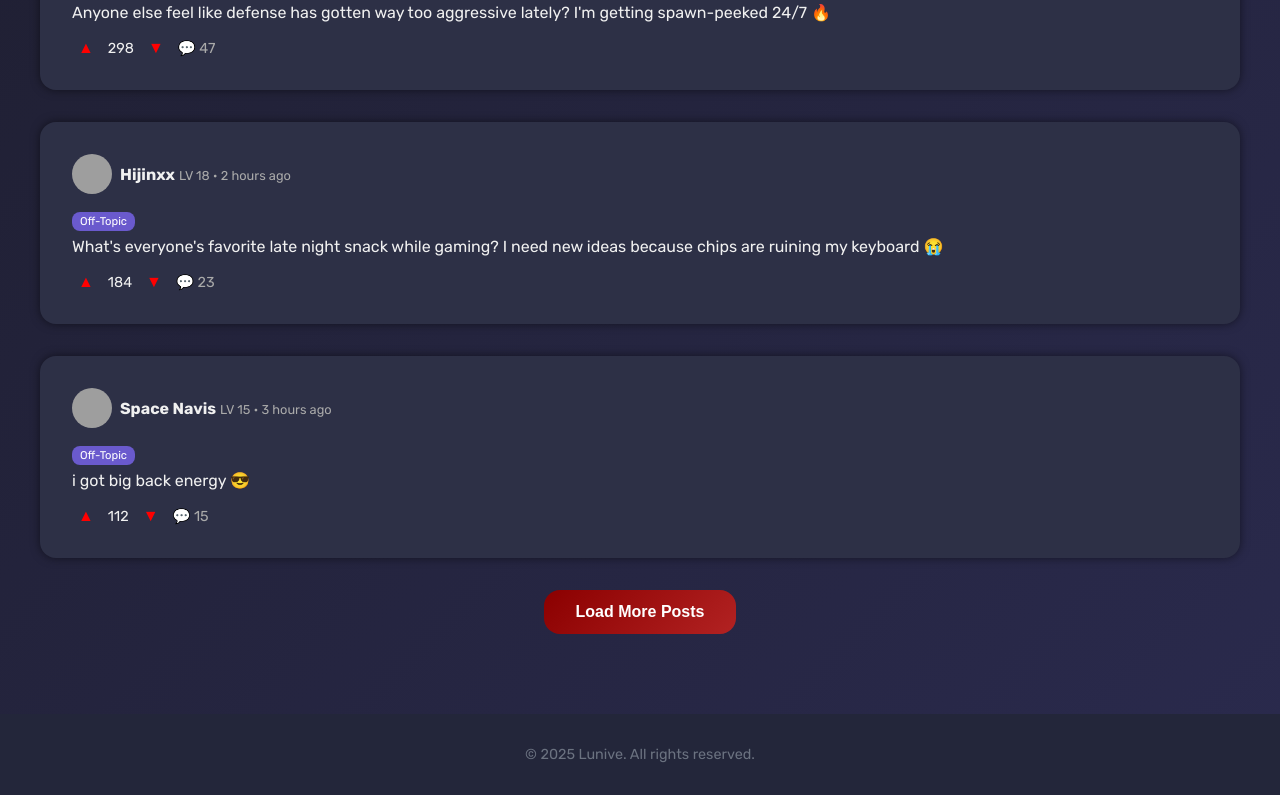
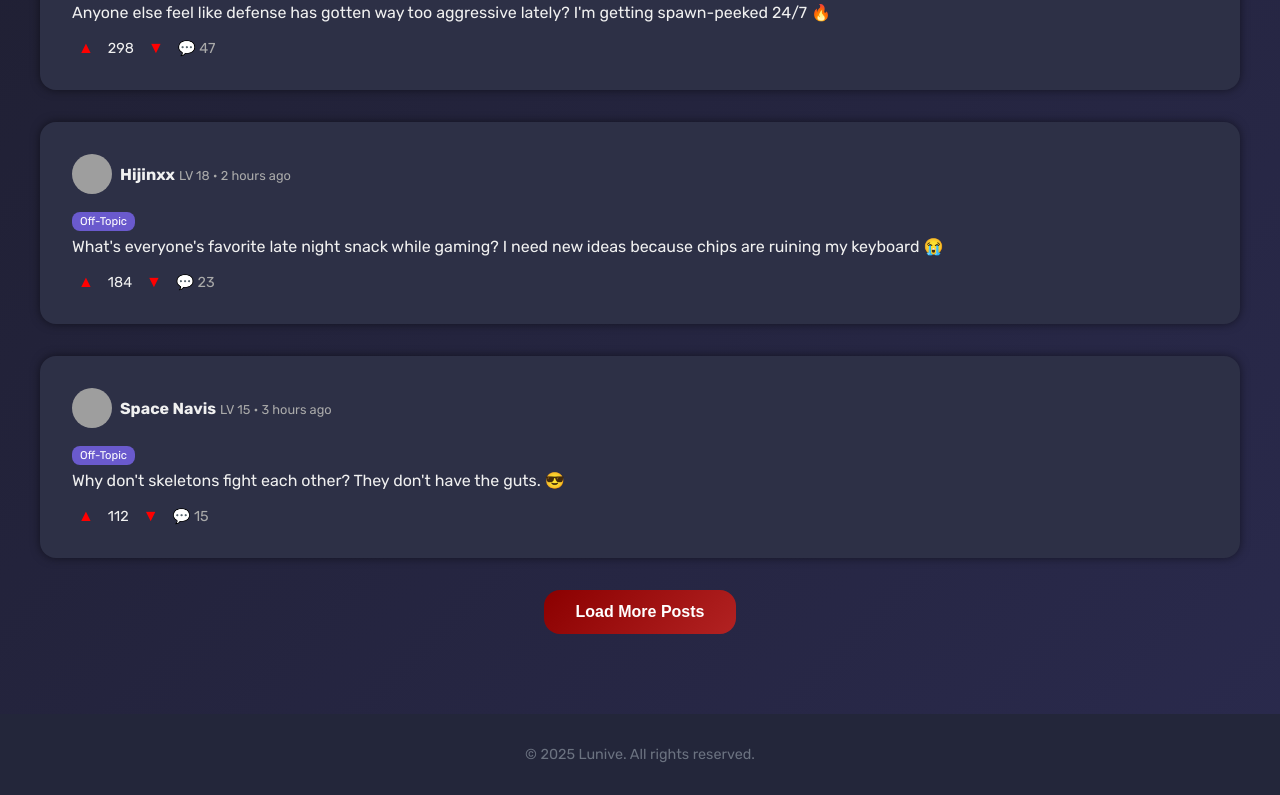
Before and after one commit to PivotMenace/Noctive, a plain HTML site: page index.html in a window 1280 px wide. Shown: the part 479-1274 px from the top of the page. Drawn offline with Linux system fonts and the light colour scheme; grey boxes are pictures that could not be loaded.

Commit message:
Update index.html

```diff
--- a/index.html
+++ b/index.html
@@ -243,7 +243,7 @@
         </div>
         <div style="margin-bottom: 1rem;">
           <span style="background: #6a5acd; color: white; padding: 0.2rem 0.5rem; border-radius: 0.5rem; font-size: 0.7rem;">Off-Topic</span>
-          <p style="margin-top: 0.5rem;">i got big back energy 😎</p>
+          <p style="margin-top: 0.5rem;">Why don't skeletons fight each other? They don't have the guts. 😎</p>
         </div>
         <div style="display: flex; gap: 0.5rem; align-items: center; font-size: 0.9rem;">
           <button style="background: none; border: none; color: red; font-size: 1rem; cursor: pointer;">▲</button>
```
